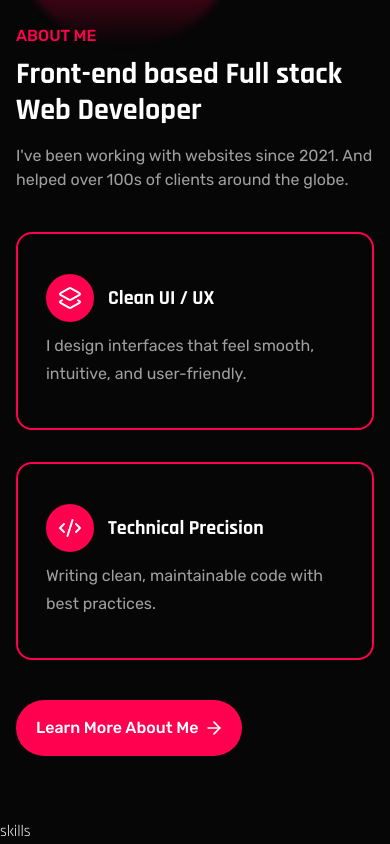
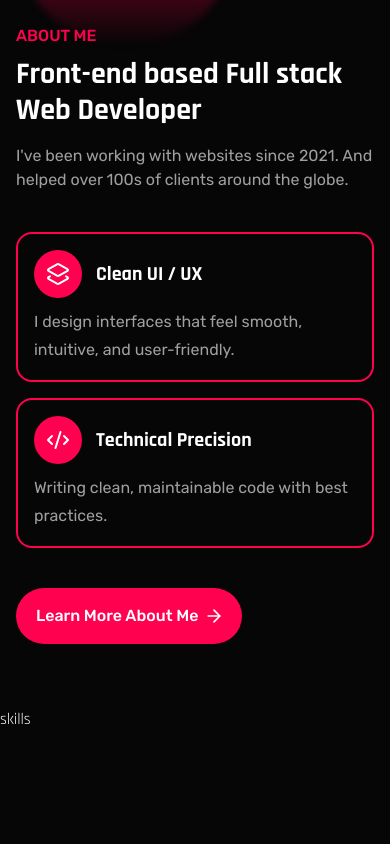
Before and after one commit to EligibleDev/portfolio-mikail, a Next.js app: page / in a window 390 px wide. Shown: the part 1563-2407 px from the top of the page. After the commit the page ends 2295 px from the top, so only its background shows below. Built offline with nearby package versions, Linux system fonts and the light colour scheme.

Commit message:
about section responsive done

```diff
--- a/app/sections/about.tsx
+++ b/app/sections/about.tsx
@@ -5,26 +5,26 @@ import { LayoutTemplate } from "lucide-react";
 
 const About = () => {
     return (
-        <section className="container mx-auto flex flex-col items-center justify-end gap-12 px-4 py-16 sm:py-32 lg:flex-row lg:gap-0 xl:px-0">
+        <section className="container mx-auto flex flex-col items-center justify-end gap-12 px-4 py-16 lg:flex-row lg:gap-0 lg:py-20 xl:px-0 xl:py-32">
             <div className="relative flex w-full flex-col items-end justify-center gap-4 pr-0 sm:gap-8 lg:w-1/2 lg:pr-24">
-                <span className="from-primary-red to absolute top-32 left-0 size-55 rounded-full bg-linear-to-b to-transparent blur-xs lg:size-96"></span>
+                <span className="from-primary-red absolute top-32 left-0 size-55 rounded-full bg-linear-to-b to-transparent blur-xs sm:size-96"></span>
 
-                <div className="bg-secondary-gray/10 w-full space-y-4 rounded-3xl p-5 text-center backdrop-blur-2xl sm:p-16 lg:w-4/5">
+                <div className="bg-secondary-gray/10 w-full space-y-4 rounded-3xl p-5 text-center backdrop-blur-2xl sm:mx-auto sm:w-4/5 sm:p-16 lg:mx-0 lg:w-full xl:w-4/5">
                     <h1 className="text-6xl font-bold sm:text-8xl">4+</h1>
 
-                    <h3 className="font-rubik text-xl font-medium sm:text-4xl">
+                    <h3 className="font-rubik text-xl font-medium sm:text-4xl lg:text-2xl xl:text-4xl">
                         Years of working
                         <br /> with websites
                     </h3>
                 </div>
 
-                <div className="bg-secondary-gray/10 flex w-full items-center gap-3 rounded-3xl p-4 backdrop-blur-2xl sm:gap-7 sm:p-8 lg:w-4/5">
+                <div className="bg-secondary-gray/10 flex w-full items-center gap-3 rounded-3xl p-4 backdrop-blur-2xl sm:mx-auto sm:w-4/5 sm:gap-7 sm:p-8 lg:mx-0 lg:w-full xl:w-4/5">
                     <div className="border-primary-red/40 w-min rounded-full border p-4 sm:p-7">
                         <LayoutTemplate className="text-primary-red size-6 sm:size-11" />
                     </div>
 
                     <div className="">
-                        <h3 className="font-rubik text-xl font-medium sm:text-2xl">
+                        <h3 className="font-rubik text-xl font-medium sm:text-2xl lg:text-xl xl:text-2xl">
                             Web Development
                         </h3>
                         <p className="text-lg font-normal">50+ Projects</p>
@@ -40,11 +40,11 @@ const About = () => {
                     Front-end based Full stack Web Developer
                 </Title>
 
-                <div className="flex flex-col justify-between gap-8 sm:flex-row">
+                <div className="flex flex-col justify-between gap-4 sm:flex-row sm:gap-8">
                     {aboutStrengths.map((item) => (
                         <div
                             key={item.title}
-                            className="border-primary-red w-full space-y-2.5 rounded-2xl border-2 px-7 py-10"
+                            className="border-primary-red w-full space-y-2.5 rounded-2xl border-2 p-4 lg:p-7"
                         >
                             <div className="flex items-center justify-start gap-3.5">
                                 <item.icon className="bg-primary-red box-content size-6 rounded-full p-3" />
```
